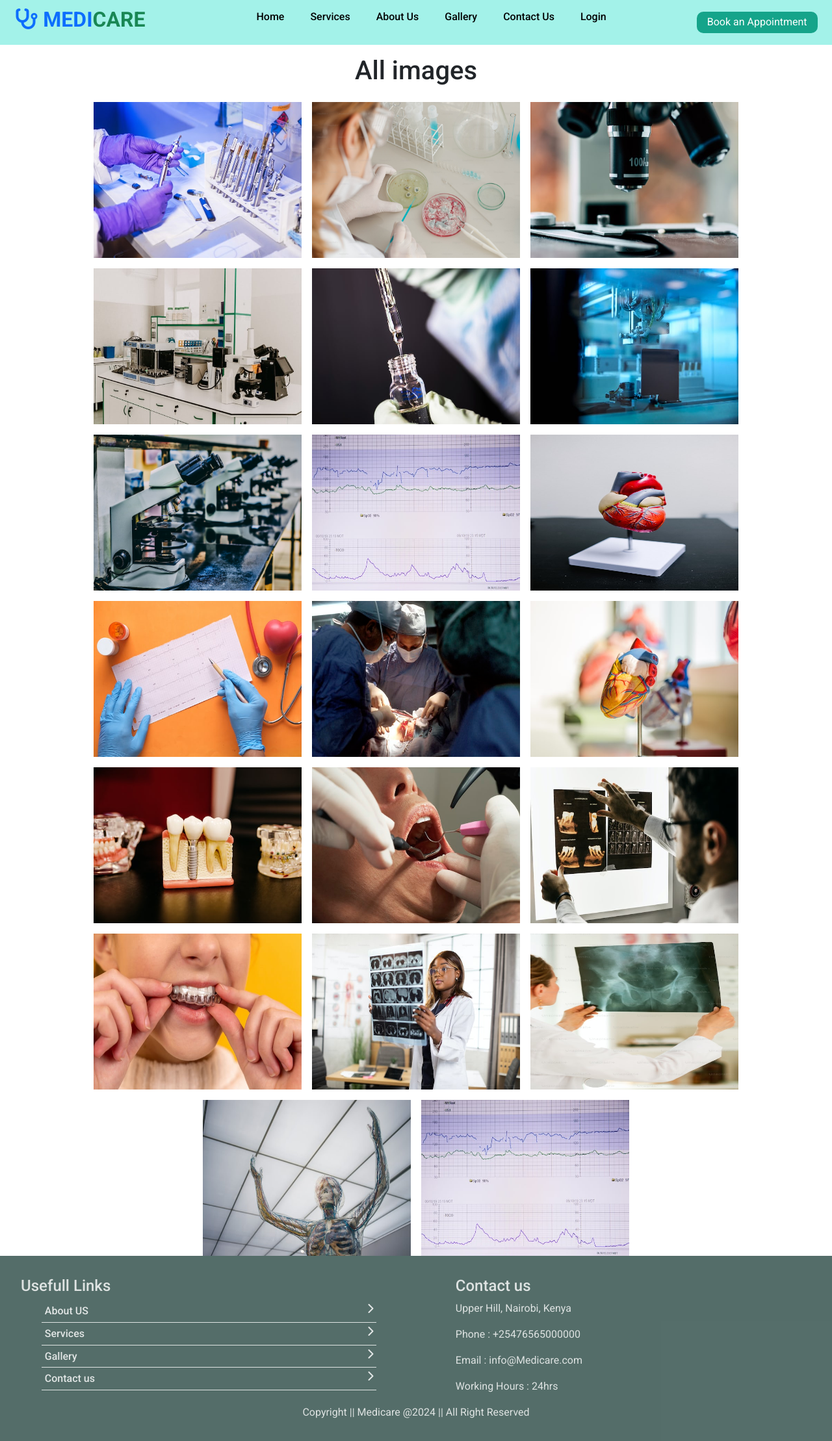
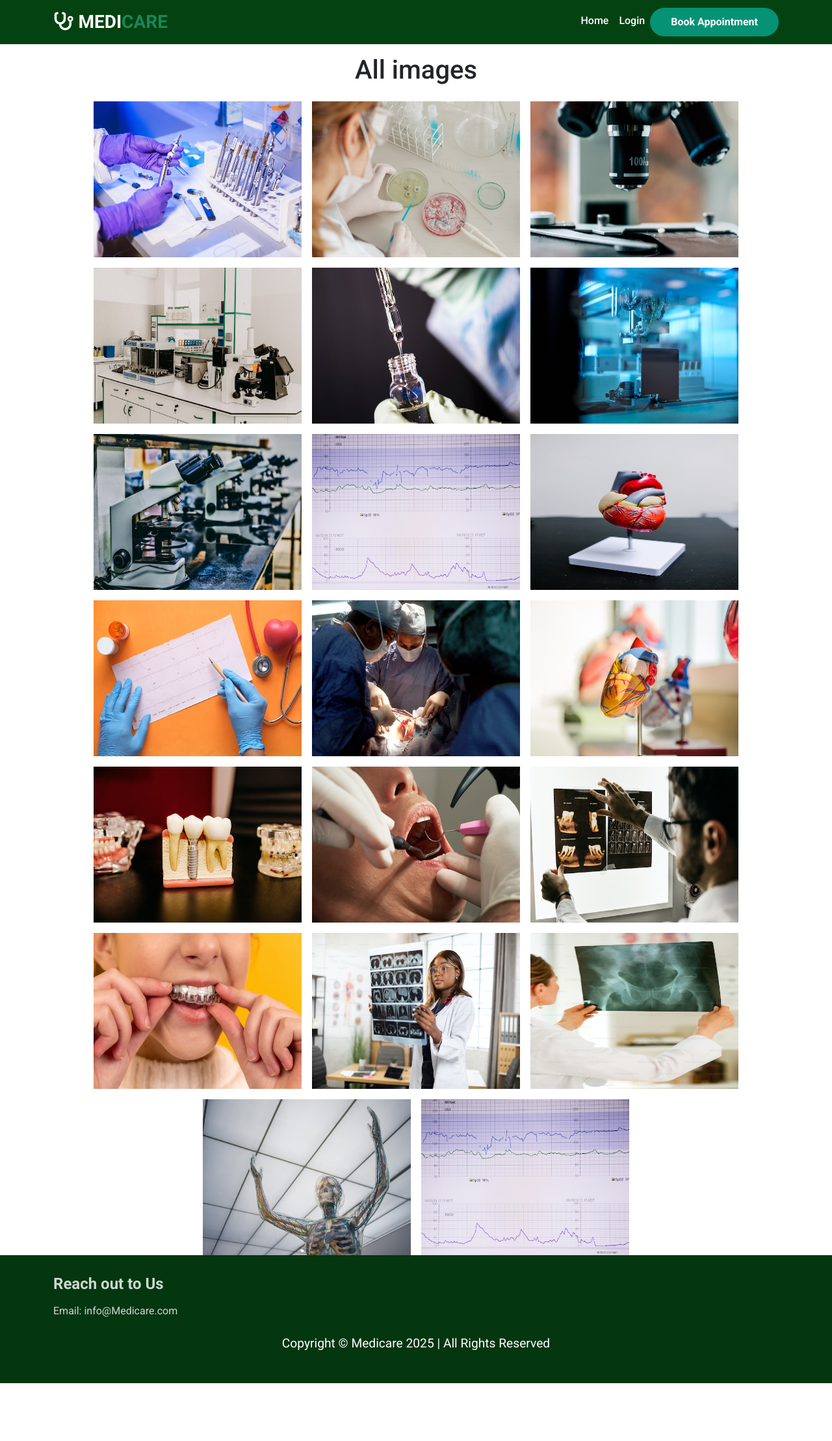
Before and after one commit to Mkuria8/Hospital-Management-System-In-Django, a Django app: page /images in a window 1280 px wide. Shown: the whole page at 65% size. After the commit the page ends 2129 px from the top, so only its background shows below. Run offline with Django 4.2, Linux system fonts and the light colour scheme; data comes from the database, SQL or seed files in the repository; some libraries are stand-ins or nearby versions.

Commit message:
Refactor navbar layout and styling

```diff
--- a/static/hospital/css/style.css
+++ b/static/hospital/css/style.css
@@ -3,168 +3,177 @@
   font-family: "Roboto", sans-serif;
 }
 body {
-  background-color: rgba(39, 187, 187, 0.464);
+  background-color: rgb(255, 255, 255);
 }
-nav {
-  display: flex;
-  justify-content: space-between;
-  align-items: center;
-  padding: 0.7rem 1.4rem;
-  /* border: 2px solid ; */
-  background-color: rgb(163, 242, 233);
+/* Custom navbar background color */
+.custom-navbar {
+  background-color: #054212 !important; /* Dark green background */
 }
-nav > ul {
-  display: flex;
-  list-style: none;
-  gap: 5vh;
-  align-items: center;
+
+.custom-navbar .navbar-brand {
+  color: #fff; /* White text for the brand */
 }
-li {
-  font-weight: 500;
+
+.custom-navbar .navbar-nav .nav-link {
+  color: #fff; /* White text for the links */
+  transition: color 0.3s ease;
 }
-nav  button {
-  border: none;
-  padding: 0.3rem 1rem;
-  border-radius: 10px;
-  background-color: rgba(6, 156, 128, 0.901);
+
+.custom-navbar .navbar-nav .nav-link:hover {
+  color: #28a745; /* Green hover effect on links */
+}
+
+.custom-navbar .custom-btn {
+  padding: 0.6rem 2rem;
+  border-radius: 50px;
+  background-color: rgba(6, 156, 128, 0.901); /* Teal button color */
   color: white;
+  font-weight: bold;
+  font-size: 1rem;
+  transition: background-color 0.3s ease;
+  text-decoration: none;
 }
-nav a {
-  text-decoration: none;
-  color: black;
+
+.custom-navbar .custom-btn:hover {
+  background-color: #28a745; /* Green hover effect on the button */
 }
+
 /* Services Sectionm Start*/
 .services {
-  background-color: rgba(9, 120, 132, 0.149);
-  display: flex;
-  flex-direction: column;
-  justify-content: center;
+  background-color: #083b14;
+  padding: 3rem 0;
 }
-.services > div {
-  /* margin: auto; */
+
+.text-center h3 {
+  font-size: 2.5rem;
+  color: #ffffff;
 }
+
+.text-center p {
+  font-size: 1.2rem;
+  color: #ffffff;
+}
+
 .serviceFeature {
-  margin: auto;
   display: flex;
   flex-wrap: wrap;
   justify-content: center;
+  gap: 1.5rem;
+}
+
+.serviceFeature .card {
+  min-width: 18rem;
+  max-width: 20rem;
   text-align: center;
-  gap: 1rem;
+  border: none;
+  box-shadow: 0 4px 6px rgba(0, 0, 0, 0.1);
+  transition: transform 0.2s ease-in-out;
 }
+
+.serviceFeature .card:hover {
+  transform: scale(1.05);
+}
+
+.serviceFeature .card-body {
+  padding: 2rem;
+}
+
 .serviceFeature i {
   font-size: 3rem;
-  margin-bottom: 2rem;
-  color: rgb(5, 158, 148);
-  transition: 0.1s ease-in;
+  margin-bottom: 1rem;
+  color: rgb(3, 49, 46);
+  transition: transform 0.2s ease-in-out;
 }
-.serviceFeature i:hover {
-  transform: scale(1.3);
-}
-.serviceFeature > div {
-  min-width: 19rem;
-  padding: 1rem;
+
+.serviceFeature .card:hover i {
+  transform: scale(1.2);
 }
 
 /* Services Sectionm End*/
 
-/* About Section  Start*/
-.about {
-  background-color: rgba(9, 120, 132, 0.149);
-  display: flex;
-  gap: 1rem;
-  padding: 2rem;
-  padding-top: 4rem;
-  justify-content: space-between;
-  flex-wrap: wrap;
-}
-.about > div {
-  width: 48%;
-}
-.about img {
-  width: 100%;
-}
-.about p {
-  padding-left: 1rem;
+/* Contact Section  Start*/
+.contact {
+  background-color: #083b14 /* Light teal background */
+  padding: 3rem 0;
 }
 
-/* About Section  End*/
+.contact h2 {
+  font-size: 2rem;
+  font-weight: bold;
+  color: #ffffff;
+}
 
-/* Doctor Section  End*/
-.exportDoctor{
-  background-color: rgba(9, 120, 132, 0.149);
+.contact .form-label {
+  font-weight: 600; /* Make form labels bold */
+  font-size: 1.1rem;
 }
-/* Doctor Section  End*/
 
-/* Gallary Section  Start*/
-.gallary {
-  background-color: rgba(9, 120, 132, 0.149);
-  display: flex;
-  flex-direction: column;
-  /* justify-content: center; */
-  align-items: center;
+.contact input,
+.contact select,
+.contact textarea {
+  width: 100%;
+  padding: 1rem;
+  border-radius: 0.375rem; /* Rounded input fields */
+  border: 1px solid #ccc;
+  margin-bottom: 1rem; /* Space between form fields */
+  font-size: 1rem;
+  transition: border-color 0.3s ease;
 }
-.gallaryCategory button {
-  padding: 0.2rem 1rem;
-  border-radius: 5px;
-  text-decoration: none;
-  border: 1px solid;
-  background-color: rgb(5, 158, 148);
+
+.contact input:focus,
+.contact select:focus,
+.contact textarea:focus {
+  border-color: rgb(5, 158, 148); /* Change border color on focus */
+  outline: none;
+}
+
+.contact button {
+  padding: 0.8rem 2.5rem;
+  border-radius: 50px;
+  border: 0;
+  background-color: rgb(5, 158, 148); /* Primary button color */
   color: white;
-}
-.gallaryImg {
-  display: flex;
-  flex-wrap: wrap;
-  gap: 1rem;
-  justify-content: center;
-  margin-top: 2rem;
-}
-.gallaryImg > div {
-  width: 15rem;
-  height: 13rem;
-  overflow: hidden;
-}
-.gallaryImg img {
-  width: 100%;
-  height: 100%;
-  object-fit: cover;
-  transition: 0.2s ease-in;
-}
-.gallaryImg img:hover {
-  transform: scale(1.2);
-}
-.shoeAllImg {
-  position: absolute;
-  right: 2rem;
-  border: 1px solid;
-  padding: 0.2rem 1rem;
-  border-radius: 5px;
-  text-decoration: none;
-  /* background-color: rgb(5, 158, 148); */
-}
-/* Gallary Section  End*/
-
-/* Contact Section  Start*/
-.contact {
-  padding: 2rem;
-  background-color: rgba(9, 120, 132, 0.149);
-}
-.contact input {
-  width: 100%;
-}
-.contact button {
-  padding: 0.4rem 2.5rem;
-  border-radius: 5px;
-  border: 0;
-  background-color: rgb(5, 158, 148);
-  color: white;
+  font-size: 1.1rem;
+  font-weight: bold;
+  transition: background-color 0.3s ease;
 }
 
 .contact button:hover {
-  background-color: rgba(6, 156, 128, 0.901);
+  background-color: rgba(6, 156, 128, 0.901); /* Button hover color */
 }
-.map {
-  width: 100%;
-  height: 70vh;
+/* Card styling */
+.card {
+  border-radius: 8px;
+}
+.card-body {
+  padding: 2rem;
+}
+.card-body p {
+  font-size: 1rem;
+  line-height: 1.5;
+  color: #555;
+}
+
+.card-body iframe {
+  border-radius: 8px;
+}
+/* Responsive Form Styling */
+@media (max-width: 768px) {
+  .contact {
+    padding: 2rem 1rem; /* Adjust padding on small screens */
+  }
+
+  .contact button {
+    width: 100%; /* Make button full-width on small screens */
+  }
+
+  .contact .row {
+    flex-direction: column; /* Stack form and map on smaller screens */
+  }
+
+  .contact .col-md-6 {
+    width: 100%; /* Make columns full-width on small screens */
+  }
 }
 /* Contact Section  End*/
 /* Footer Section  Start*/
@@ -213,9 +222,6 @@ nav a {
 
 .allimg:hover .content{
  opacity: 1;
-
-
-
 }
 .allimg:hover .img{
   opacity: .3;
@@ -232,8 +238,6 @@ nav a {
 }
 /* ShowAllImg Section  End*/
 
-
-
 .swiper{
   width: 1000px;
 }
--- a/templates/hospital/base.html
+++ b/templates/hospital/base.html
@@ -1,98 +1,134 @@
 {% load static %}
 <!DOCTYPE html>
-
 <html lang="en">
 <head>
     <meta charset="UTF-8">
     <meta name="viewport" content="width=device-width, initial-scale=1.0">
-    <title>Hospital Management</title>
+    <title>Medicare | Home</title>
 
+    <!-- Bootstrap CSS -->
+    <link href="https://cdn.jsdelivr.net/npm/bootstrap@5.3.3/dist/css/bootstrap.min.css" rel="stylesheet">
     <link rel="stylesheet" href="{% static 'hospital/css/style.css' %}">
-    <link
-  rel="stylesheet"
-  href="https://cdn.jsdelivr.net/npm/swiper@10/swiper-bundle.min.css"
-/>
-    <script src="https://kit.fontawesome.com/f5b6191954.js" crossorigin="anonymous"></script><link href="https://cdn.jsdelivr.net/npm/bootstrap@5.3.0/dist/css/bootstrap.min.css" rel="stylesheet" integrity="sha384-9ndCyUaIbzAi2FUVXJi0CjmCapSmO7SnpJef0486qhLnuZ2cdeRhO02iuK6FUUVM" crossorigin="anonymous">
+    <link rel="stylesheet" href="https://cdn.jsdelivr.net/npm/swiper@10/swiper-bundle.min.css">
+    <script src="https://kit.fontawesome.com/f5b6191954.js" crossorigin="anonymous"></script>
 
+    <style>
+        /* Sticky Navbar */
+        .navbar {
+            background-color: rgb(4, 56, 50);
+        }
+        .navbar-nav .nav-link {
+            font-weight: 500;
+            color: rgb(255, 255, 255);
+            transition: color 0.3s ease;
+        }
+        .navbar-nav .nav-link:hover {
+            color: rgba(77, 243, 11, 0.901);
+        }
+        .custom-btn {
+            border: none;
+            padding: 0.4rem 1.2rem;
+            border-radius: 10px;
+            background-color: rgba(56, 241, 19, 0.901);
+            color: white;
+            font-weight: 500;
+            transition: background 0.3s ease;
+        }
+        .custom-btn:hover {
+            background-color: rgb(5, 135, 110);
+        }
+        .footer {
+            background: #04360f;
+            padding: 30px 0;
+        }
+        .footer h4 {
+            font-weight: bold;
+            margin-bottom: 15px;
+        }
+        .footer a {
+            text-decoration: none;
+            color: black;
+            transition: color 0.3s ease;
+        }
+        .footer a:hover {
+            color: rgba(6, 156, 128, 0.901);
+        }
+    </style>
 </head>
 <body>
 
-  <nav>
-    <h3  class="text-primary fw-bold fs-2"> <i class="fa-solid fa-stethoscope"></i>&nbsp;</i>MEDI<span class="text-success">CARE</span></h3>
-    <ul>
-      <li><a href="{% url 'home'%}">Home</a></li>
-      <li><a href="#services">Services</a></li>
-      <li><a href="#about">About Us</a></li>
-      <li><a href="#gallery">Gallery</a></li>
-      <li><a href="#contact">Contact Us</a></li>
-      <li><a href="{% url 'login' %}">Login</a></li>
+<!-- Sticky Navigation -->
+<nav class="navbar navbar-expand-lg sticky-top custom-navbar">
+  <div class="container">
+    <a class="navbar-brand fw-bold fs-3 text-white" href="#">
+      <i class="fa-solid fa-stethoscope"></i> MEDI<span class="text-success">CARE</span>
+    </a>
+    <button class="navbar-toggler" type="button" data-bs-toggle="collapse" data-bs-target="#navbarNav" aria-controls="navbarNav" aria-expanded="false" aria-label="Toggle navigation">
+      <span class="navbar-toggler-icon"></span>
+    </button>
+    <div class="collapse navbar-collapse" id="navbarNav">
+      <ul class="navbar-nav ms-auto">
+        <li class="nav-item">
+          <a class="nav-link text-white" href="{% url 'home'%}">Home</a>
+        </li>
+        <li class="nav-item">
+          <a class="nav-link text-white" href="{% url 'login' %}">Login</a>
+        </li>
+        <li class="nav-item">
+          <a href="{% url 'patientDashBoard' %}" class="btn custom-btn">Book Appointment</a>
+        </li>
       </ul>
-    <a href="{% url 'patientDashBoard'%}"><button>Book an Appointment</button></a>
+    </div>
+  </div>
 </nav>
 
+
 <main>
-
-
     {% block hero %}{% endblock hero %}
     {% block content %}{% endblock content %}
 </main>
- <footer class="footer" >
-<div class="footerLinks">
-  <div><h4>Usefull Links</h4>
-    <ul>
-      <li><a href=""><span>About US</span> <i class="fa-solid fa-chevron-right"></i></a></li>
-      <li><a href=""><span>Services</span> <i class="fa-solid fa-chevron-right"></i></a></li>
-      <li><a href=""><span>Gallery</span> <i class="fa-solid fa-chevron-right"></i></a></li>
-      <li><a href=""><span>Contact us</span> <i class="fa-solid fa-chevron-right"></i></a></li>
 
+<!-- Footer -->
+<footer class="footer">
+    <div class="container">
+        <div class="row"></div>
 
-    </ul>
+            <!-- Contact Information -->
+            <div class="col-md-6">
+                <h4>Reach out to Us</h4>
+                <p>Email: info@Medicare.com</p>
             </div>
-  <div>
-    <h4>Contact us</h4>
-    <p>Upper Hill, Nairobi, Kenya</p>
-    <p>Phone : +25476565000000</p>
-    <p>Email : info@Medicare.com</p>
-    <p>Working Hours : 24hrs</p>
         </div>
 
+        <div class="text-center mt-4">
+            <p>Copyright &copy; Medicare 2025 | All Rights Reserved</p>
         </div>
- <div>
-  <p class="text-center">Copyright || Medicare @2024 || All Right Reserved</p>
     </div>
- {% block script %}{% endblock script %}
 </footer>
+
+<!-- Swiper JS -->
 <script src="https://cdn.jsdelivr.net/npm/swiper@10/swiper-bundle.min.js"></script>
 <script>
     const swiper = new Swiper('.swiper', {
-  // Optional parameters
-  // direction: 'vertical',
         loop: true,
         slidesPerView: 3,
-  delay:2000,
+        delay: 2000,
         centerSlide: 'true',
         fade: 'true',
-    // spaceBetween: 5,
-  // spaceBetween: 100,
-
-
-  // If we need pagination
         pagination: {
             el: '.swiper-pagination',
         },
-
-  // Navigation arrows
         navigation: {
             nextEl: '.swiper-button-next',
             prevEl: '.swiper-button-prev',
         },
-
-  // And if we need scrollbar
         scrollbar: {
             el: '.swiper-scrollbar',
         },
     });
 </script>
-    <script src="https://cdn.jsdelivr.net/npm/bootstrap@5.3.0/dist/js/bootstrap.bundle.min.js" integrity="sha384-geWF76RCwLtnZ8qwWowPQNguL3RmwHVBC9FhGdlKrxdiJJigb/j/68SIy3Te4Bkz" crossorigin="anonymous"></script>
+
+<!-- Bootstrap JS -->
+<script src="https://cdn.jsdelivr.net/npm/bootstrap@5.3.3/dist/js/bootstrap.bundle.min.js"></script>
 </body>
 </html>
--- a/templates/hospital/login.html
+++ b/templates/hospital/login.html
@@ -2,7 +2,8 @@
 {% load static %}
 
 {% block content %}
-<div class="d-flex justify-content-around flex-wrap  text-center mt-5">
+
+<!--div class="d-flex justify-content-around flex-wrap  text-center mt-5">
    <a href="{% url 'adminlogin'%}">
     <div class="card" style="width: 18rem;">
         <img src="{% static 'hospital/images/admin.png' %}" class="card-img-top" alt="">
@@ -11,6 +12,7 @@
         <a href="{% url 'adminlogin' %}" class="btn btn-primary ">Login</a></div>
     </div>
    </a>
+--->
     <div class="card" style="width: 18rem;">
         <img src="{% static 'hospital/images/doctor.png' %}" class="card-img-top" alt="">
         <h2>Doctor</h2>
```
Also changed, not shown: templates/hospital/index.html (+82 -89 lines), README.md. Lines whose indentation alone changed are shown as unchanged.
